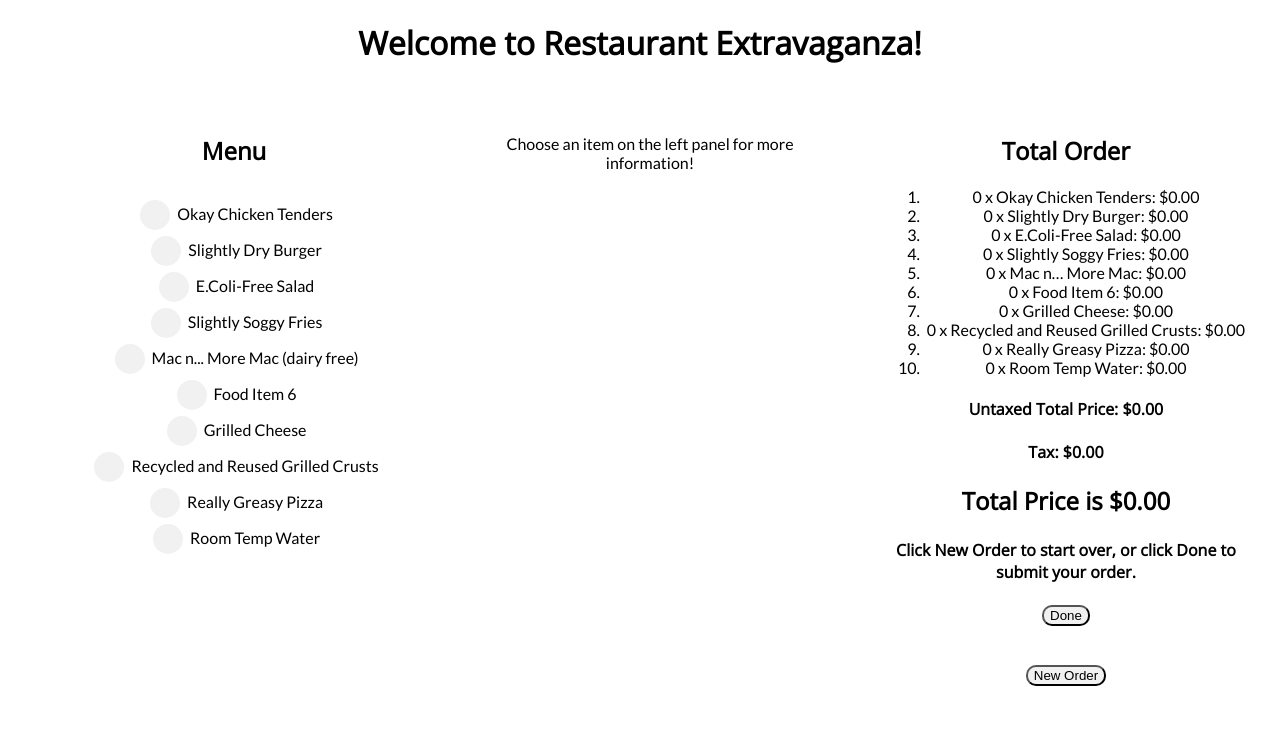
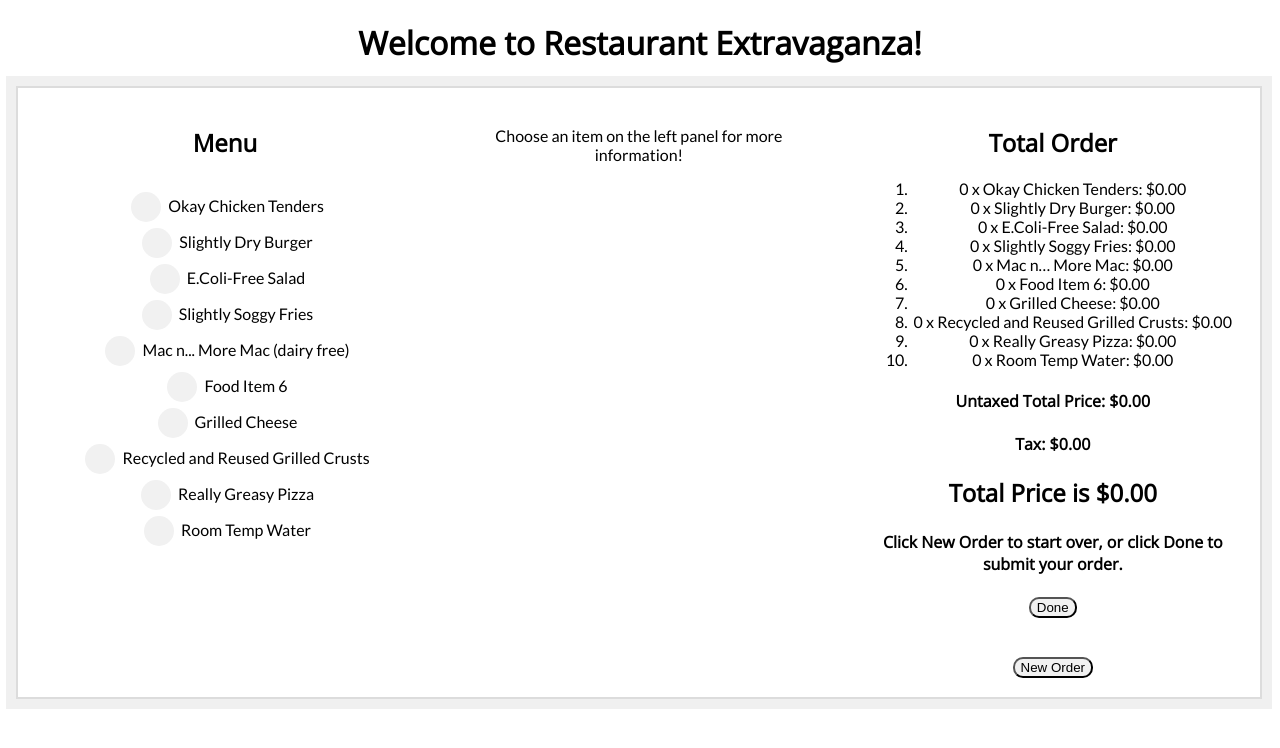
Before and after one commit to yang123vc/RestaurantOrderSystemFrontEnd, an Angular app in the folder OrderSystem/: page / in a window 1280 px wide. Shown: the top 748 px of the page. Built offline with nearby package versions, Linux system fonts and the light colour scheme.

Commit message:
Finishing Touches

```diff
--- a/OrderSystem/src/app/app.component.css
+++ b/OrderSystem/src/app/app.component.css
@@ -2,9 +2,11 @@
 #container3 {
 	clear:left;
 	float:left;
-	width:100%;
+	width:99.5%;
 	overflow:hidden;
 	background: white; /* column 3 background colour */
+	outline:10px solid rgb(240, 240, 240);
+	border:2px solid rgb(220, 220, 220);
 
 }
 #container2 {
@@ -21,7 +23,6 @@
 	position:relative;
 	right:33.33%;
 	background: white; /* column 1 background colour */
-	padding: 10px;
 }
 
 .radButt {
```
Also changed, not shown: 2 other files (tests, documents, lock files or other folders).
